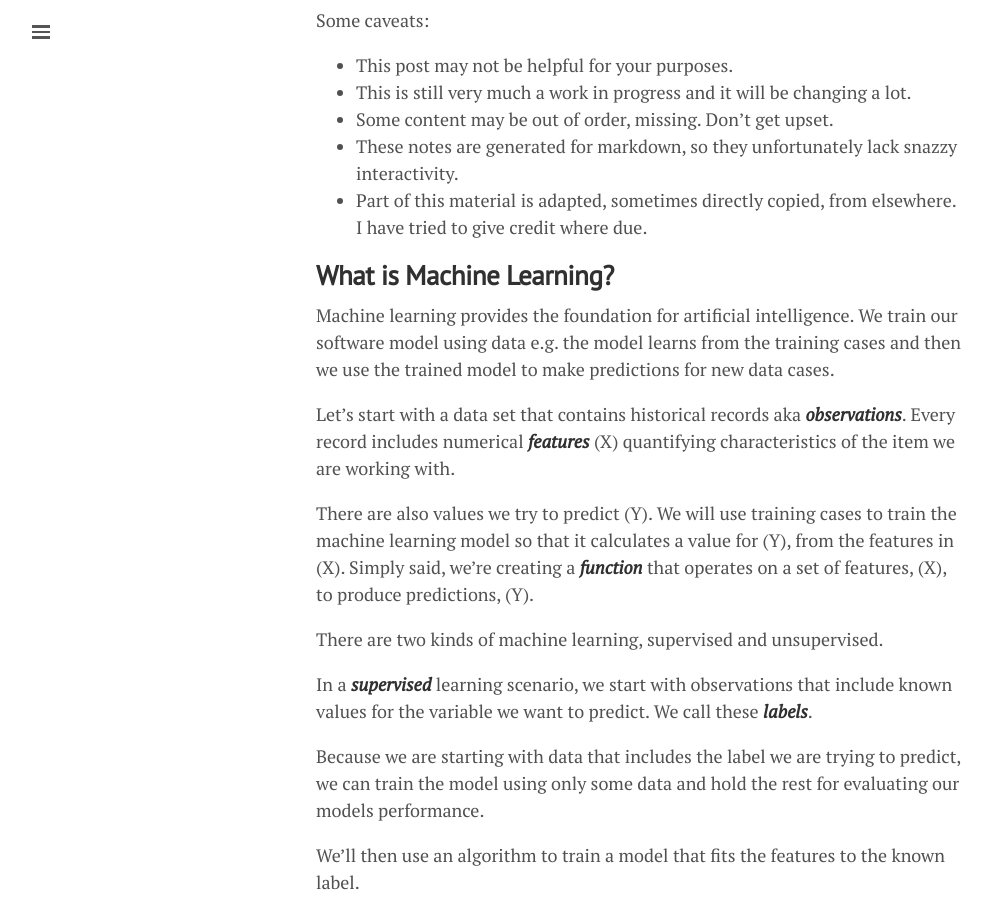
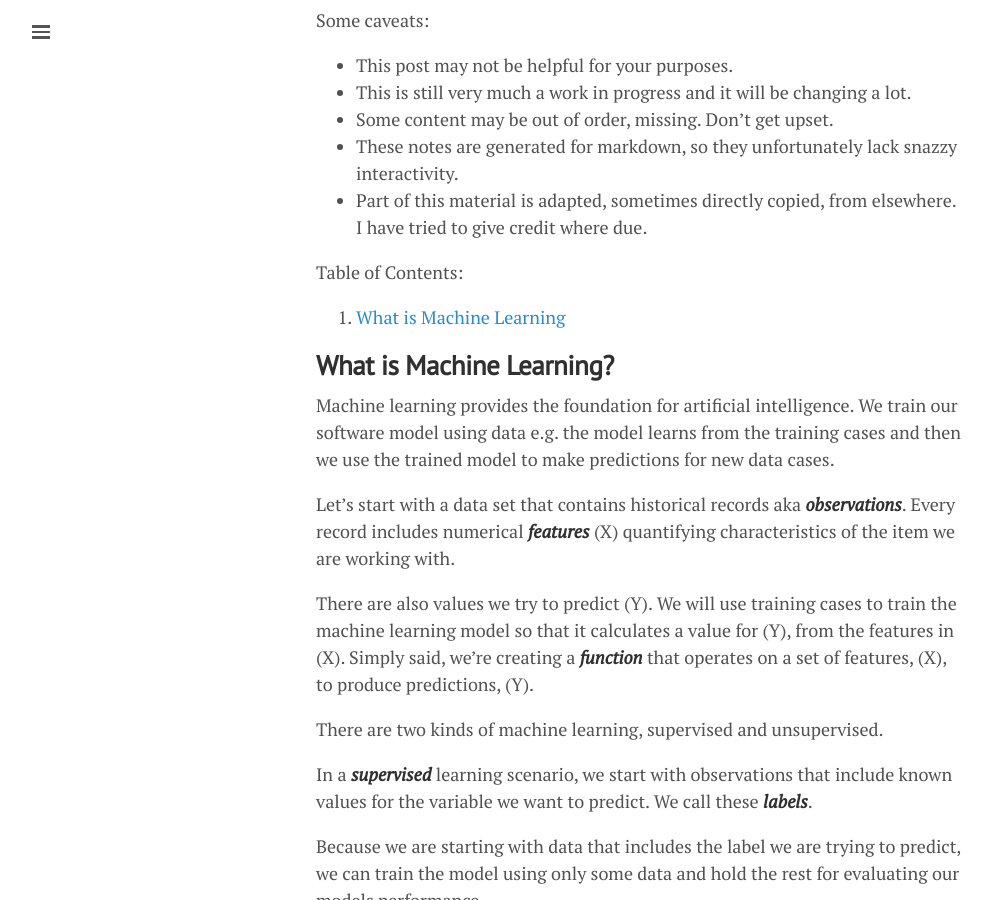
Before and after one commit to lgeurts/lgeurts.github.io, a Jekyll site: the page built from _posts/2018-06-29-artificial-intelligence-basics.md, in a window 1280 px wide and 900 px high, scrolled down 655 px. Shown: the whole window, without its empty margins (0-992 px from the left). Built offline with Jekyll 4.4.1, drawn with Linux system fonts in a browser that asks for light colours; nearby versions of some CDN libraries.

Commit message:
Update 2018-06-29-artificial-intelligence-basics.md

```diff
--- a/_posts/2018-06-29-artificial-intelligence-basics.md
+++ b/_posts/2018-06-29-artificial-intelligence-basics.md
@@ -17,6 +17,10 @@ Some caveats:
 * Some content may be out of order, missing. Don't get upset.
 * These notes are generated for markdown, so they unfortunately lack snazzy interactivity.
 * Part of this material is adapted, sometimes directly copied, from elsewhere. I have tried to give credit where due.
+
+Table of Contents:
+
+1. [What is Machine Learning](#example)
 
 **What is Machine Learning?**
 -----------------------------
```
